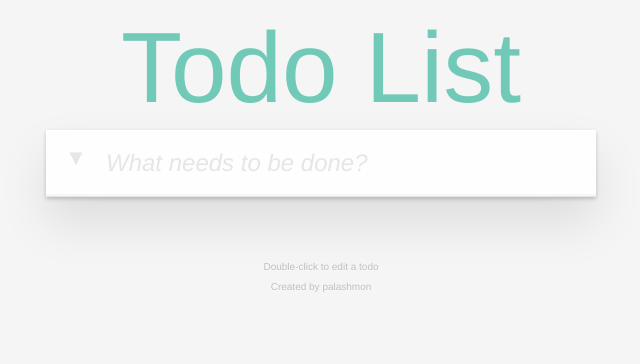
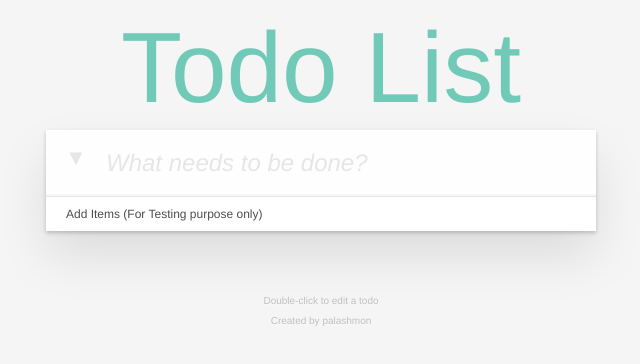
Before and after one commit to palashmon/react-todo-v1, a React (Create React App) app: page / in a window 1280 px wide. Shown: the top 364 px of the page, without its empty margins (319-959 px from the left). Built offline with nearby package versions, Linux system fonts and the light colour scheme.

Commit message:
Using unique keys to prevent full list render Ref: https://reactjs.org/docs/lists-and-keys.html

```diff
--- a/src/App.js
+++ b/src/App.js
@@ -34,6 +34,28 @@ class App extends Component {
         });
     };
 
+    onHandleClick = () => {
+        this.setState({
+            todos: [
+                {
+                    id: this.uuid(),
+                    title: 'This is first todo',
+                    completed: false
+                },
+                {
+                    id: this.uuid(),
+                    title: 'This is second todo',
+                    completed: false
+                },
+                {
+                    id: this.uuid(),
+                    title: 'We can do this also',
+                    completed: false
+                }
+            ]
+        });
+    };
+
     toggleParentTodoStatus = updatedTodo => {
         this.setState({
             todos: this.state.todos.map(function(todo) {
@@ -50,7 +72,11 @@ class App extends Component {
                 <section className="todoapp">
                     <Header />
                     <TodoForm newTodoInsert={this.onNewTodoInsert} />
-                    <TodoList todos={this.state.todos} toggleParentTodo={this.toggleParentTodoStatus.bind(this)} />
+                    <TodoList
+                        todos={this.state.todos}
+                        toggleParentTodo={this.toggleParentTodoStatus.bind(this)}
+                        handleClick={this.onHandleClick}
+                    />
                 </section>
                 <Footer />
             </div>
--- a/src/components/TodoList.js
+++ b/src/components/TodoList.js
@@ -14,21 +14,23 @@ class TodoList extends Component {
         this.setState({ childTodos: nextProps.todos });
     }
 
-    renderTodoItem(todo) {
-        return <TodoItem todo={todo} key={key++} onToggle={this.props.toggleParentTodo.bind(this, todo)} />;
+    toggle(todoToToggle) {
+        //debugger;
+        var todoCopy = JSON.parse(JSON.stringify(this.state.childTodos));
+        var found = todoCopy.find(v => v.id === todoToToggle.id);
+        if (found) {
+            found.completed = !todoToToggle.completed;
+            this.setState({ childTodos: todoCopy });
+        }
     }
 
-    renderFullList = todoItems => {
-        return (
-            <section className="main">
-                <input className="toggle-all" type="checkbox" />
-                <ul className="todo-list">{todoItems}</ul>
-            </section>
-        );
-    };
+    renderTodoItem(todo) {
+        return <TodoItem todo={todo} key={todo.id} onToggle={this.props.toggleParentTodo.bind(this, todo)} />;
+    }
 
     render() {
         const { childTodos } = this.state;
+
         let todoItems = [];
         childTodos.map(todo => {
             let view = this.renderTodoItem(todo);
@@ -40,6 +42,12 @@ class TodoList extends Component {
             <section className="main">
                 <input className="toggle-all" type="checkbox" />
                 <ul className="todo-list">{todoItems}</ul>
+                <button
+                    style={{ padding: '10px 20px', cursor: 'pointer', fontSize: 12 }}
+                    onClick={this.props.handleClick}
+                >
+                    Add Items (For Testing purpose only)
+                </button>
             </section>
         );
         return fullList;
```
